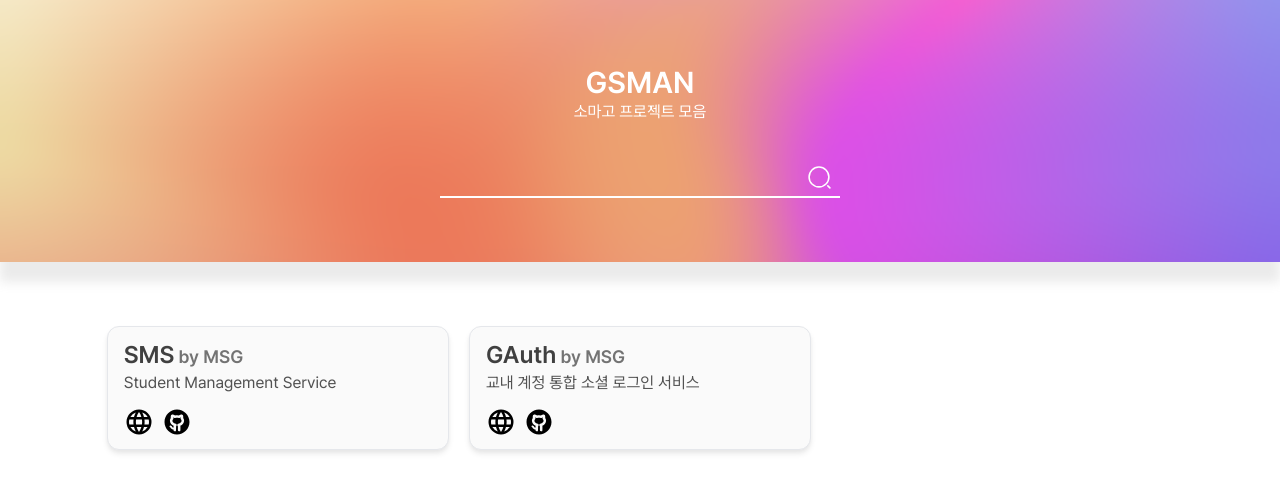
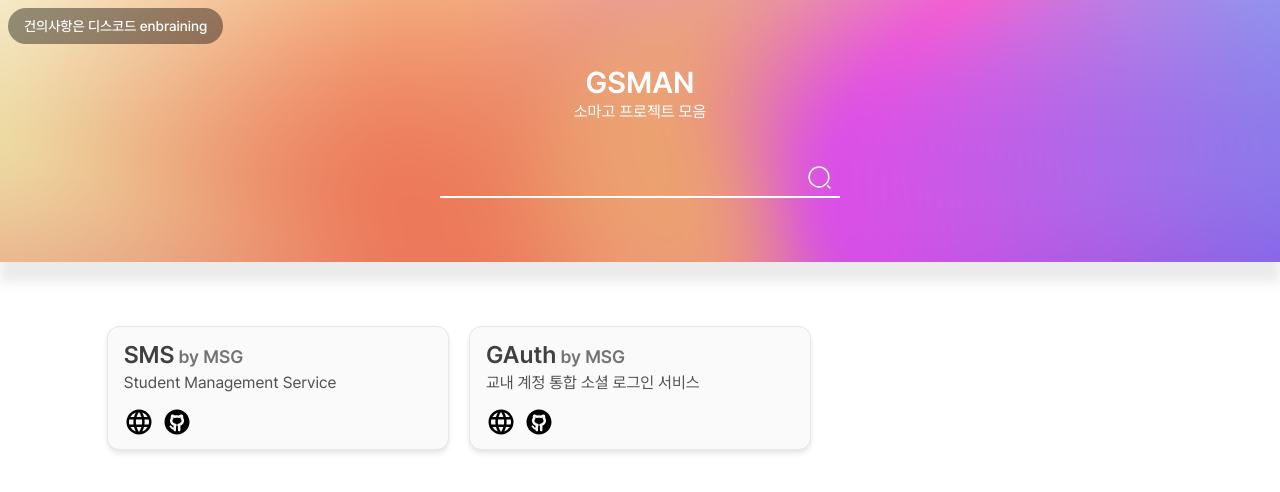
Before and after one commit to enbraining/gsman-frontend, a Next.js app: page / in a window 1280 px wide. Shown: the top 492 px of the page. Built offline with nearby package versions, Linux system fonts and the light colour scheme.

Commit message:
:sparkles: header

```diff
--- /dev/null
+++ b/app/components/Header.tsx
@@ -0,0 +1,9 @@
+export default function Header() {
+  return (
+    <main className="flex absolute p-2">
+      <p className="text-white font-medium text-sm px-4 py-2 bg-[#00000066] rounded-full">
+        건의사항은 디스코드 enbraining
+      </p>
+    </main>
+  );
+}
--- a/app/layout.tsx
+++ b/app/layout.tsx
@@ -1,6 +1,7 @@
 import type { Metadata } from "next";
 import LocalFont from "next/font/local";
 import Script from "next/script";
+import Header from "./components/Header";
 import "./globals.css";
 
 const inter = LocalFont({
@@ -31,7 +32,10 @@ export default function RootLayout({
           });`,
         }}
       />
-      <body className={inter.className}>{children}</body>
+      <body className={inter.className}>
+        <Header />
+        {children}
+      </body>
     </html>
   );
 }
--- a/app/page.tsx
+++ b/app/page.tsx
@@ -7,7 +7,7 @@ import {
   MdiWeb,
   MingcuteGithub2Fill,
   SearchStatusIcon,
-} from "./components/icons";
+} from "./components/Icons";
 import { services } from "./data/service";
 
 const WithGradient = styled.div`
```
